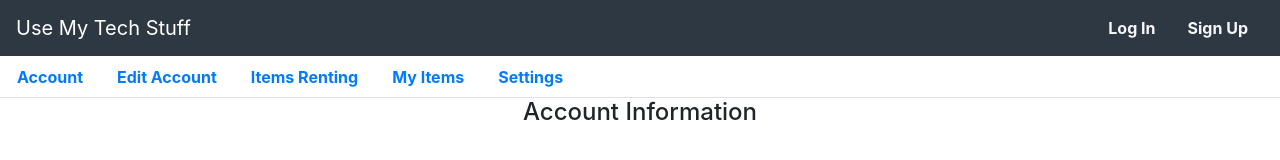
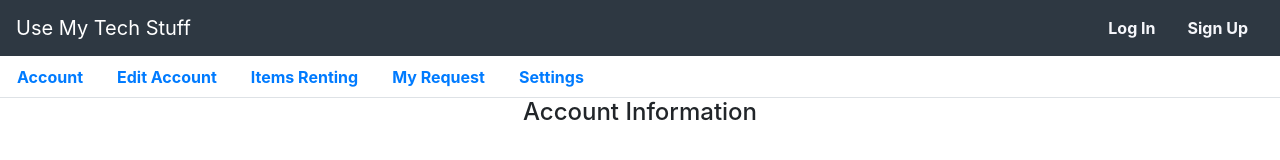
Before and after one commit to tt-18-use-my-tech-stuff/Front-end, a React (Create React App) app: page /profile in a window 1280 px wide. Shown: the top 160 px of the page. Built offline with nearby package versions, Linux system fonts and the light colour scheme; no server answers.

Commit message:
change the profile to My Request

```diff
--- a/src/Components/Profile.js
+++ b/src/Components/Profile.js
@@ -71,7 +71,7 @@ function Profile() {
               toggle("4");
             }}
           >
-            My Items
+            My Request
           </NavLink>
         </NavItem>
         <NavItem>
```
